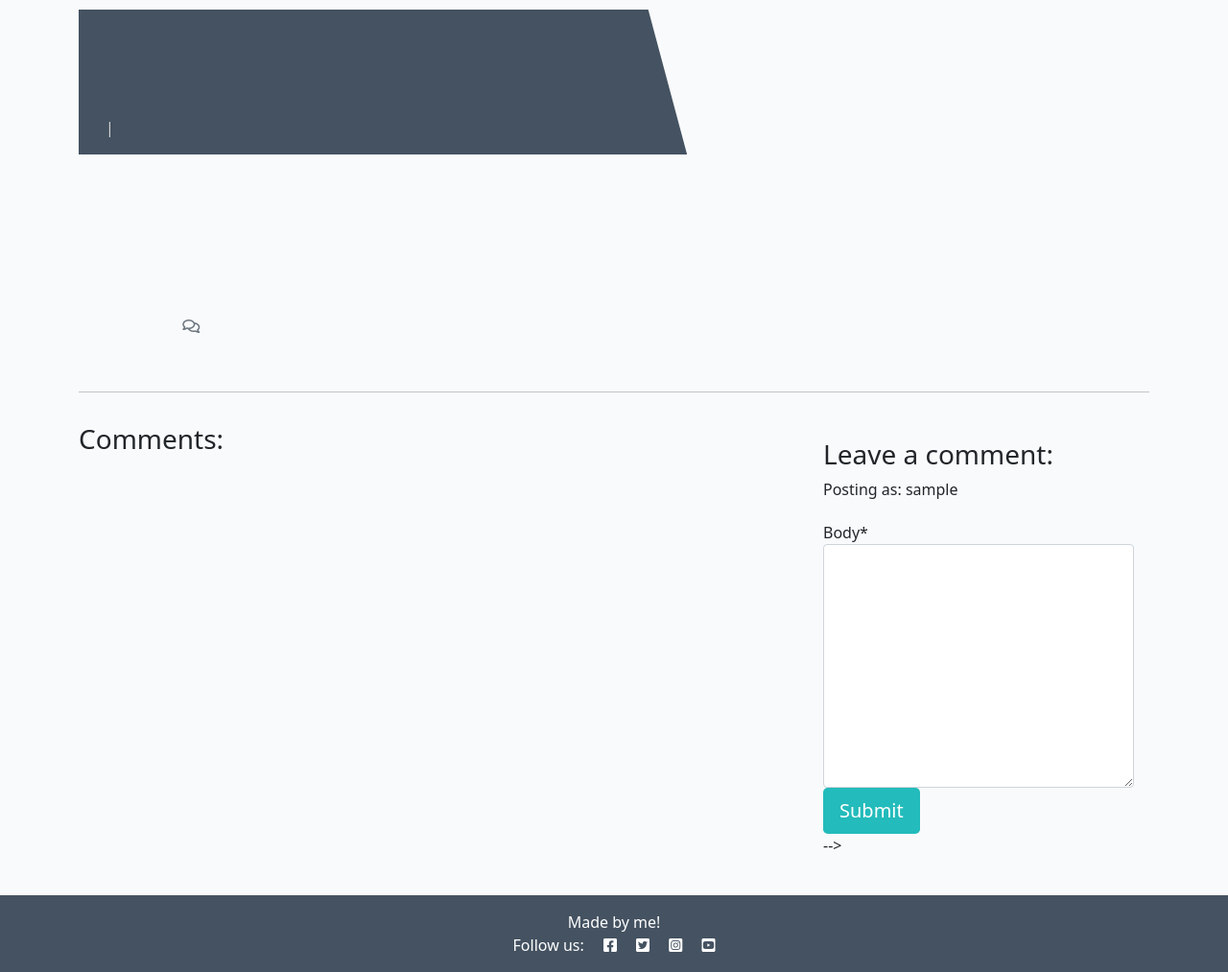
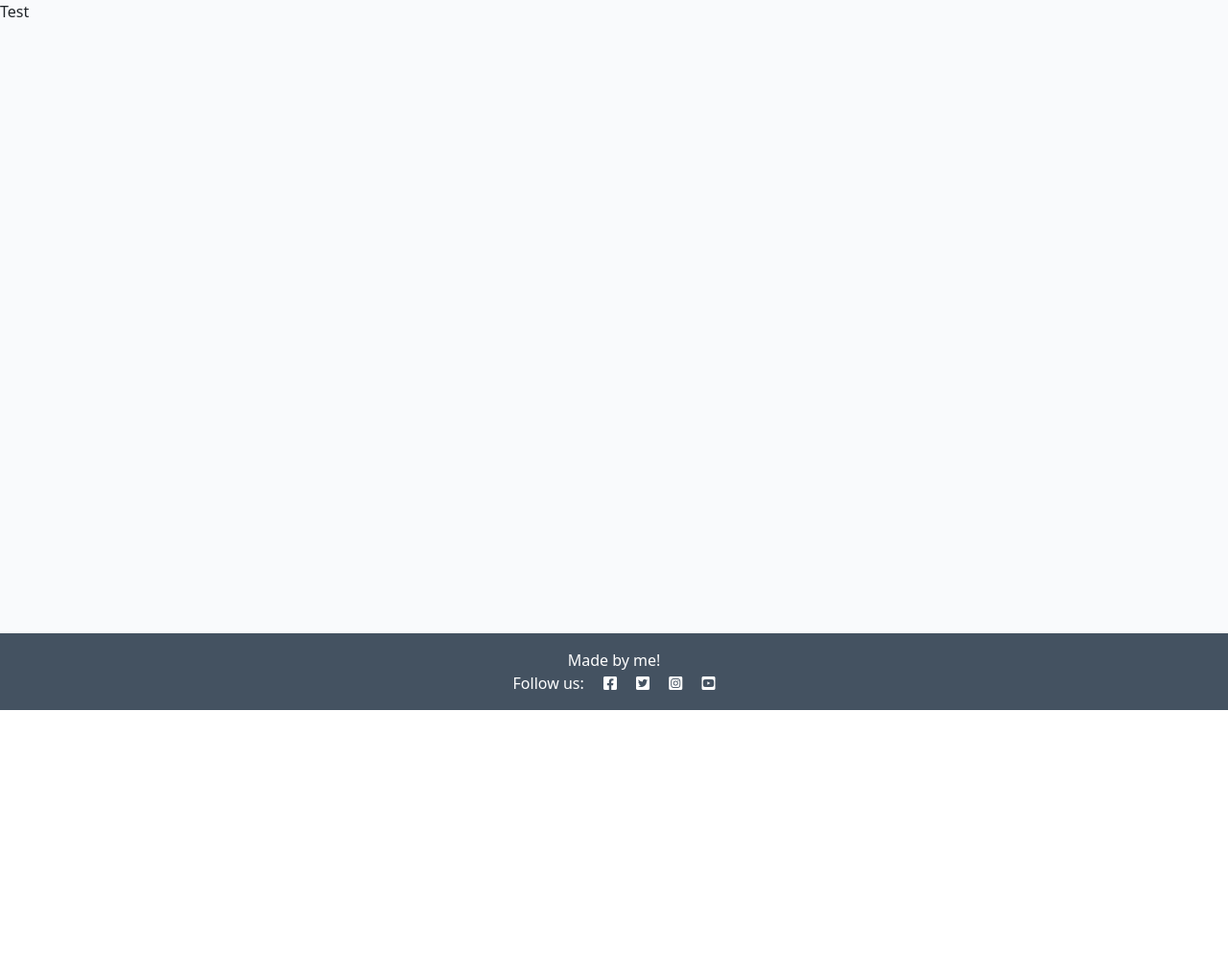
Before and after one commit to SamsKod/MyFirstDjango, a Django app: template templates/post_detail.html in a window 1280 px wide. Shown: the part 60-1073 px from the top of the page at 96% size. After the commit the page ends 800 px from the top, so only its background shows below. Run offline with Django 3.2, Linux system fonts and the light colour scheme; the template is opened without the code that fills it: values that come from a table or form of the project are taken from there, others are empty; the visitor is signed in with stand-in values (Sample User, id 1); some libraries are stand-ins or nearby versions.

Commit message:
Debug post_detail error

```diff
--- a/templates/post_detail.html
+++ b/templates/post_detail.html
@@ -1,116 +1,3 @@
 {% extends 'base.html' %} {% block content %}
-<!-- {% load crispy_forms_tags %} -->
-
-<div class="masthead">
-    <div class="container">
-        <div class="row g-0">
-            <div class="col-md-6 masthead-text">
-                <!-- Post title goes in these h1 tags -->
-                <h1 class="post-title">{{ post.title }}</h1>
-                <!-- Post author goes before the | the post's created date goes after -->
-                <p class="post-subtitle">{{ post.author }} | {{ post.created_on }}</p>
-            </div>
-            <div class="d-none d-md-block col-md-6 masthead-image">
-                <!-- The featured image URL goes in the src attribute -->
-                {% if "placeholder" in post.featured_image.url %}
-                <img src="https://codeinstitute.s3.amazonaws.com/fullstack/blog/default.jpg" width="100%">
-                {% else %}
-                <img src=" {{ post.featured_image.url }}" width="100%">
-                {% endif %}
-            </div>
-        </div>
-    </div>
-</div>
-
-<div class="container">
-    <div class="row">
-        <div class="col card mb-4  mt-3 left  top">
-            <div class="card-body">
-                <!-- The post content goes inside the card-text. -->
-                <!-- Use the | safe filter inside the template tags -->
-                <p class="card-text ">
-                    {{ post.content | safe }}
-                </p>
-                <div class="row">
-
-                    <div class="col-1">
-                        <strong>
-                            <!--{% if user.is_authenticated %}
-                            <form class="d-inline" action="{% url 'post_like' post.slug %}" method="POST">
-                                {% csrf_token %}
-                                {% if liked %}
-                                <button type="submit" name="blogpost_id" value="{{post.slug}}" class="btn-like"><i class="fas fa-heart"></i></button>
-                                {% else %}
-                                <button type="submit" name="blogpost_id" value="{{post.slug}}" class="btn-like"><i class="far fa-heart"></i></button>
-                                {% endif %}
-                            </form>
-                            {% else %}
-                            <span class="text-secondary"><i class="far fa-heart"></i></span>
-                            {% endif %} -->
-                        <!-- The number of likes goes before the closing strong tag -->
-                        <span class="text-secondary">{{ post.number_of_likes }} </span>
-                        </strong>
-                    </div>
-                    <div class="col-1">
-                        {% with comments.count as total_comments %}
-                        <strong class="text-secondary"><i class="far fa-comments"></i>
-                            <!-- Our total_comments variable goes before the closing strong tag -->
-                            {{ total_comments }}</strong>
-                        {% endwith %}
-                    </div>
-                </div>
-            </div>
-        </div>
-    </div>
-    <div class="row">
-        <div class="col">
-            <hr>
-        </div>
-    </div>
-    <div class="row">
-        <div class="col-md-8 card mb-4  mt-3 ">
-            <h3>Comments:</h3>
-            <div class="card-body">
-                <!-- We want a for loop inside the empty control tags to iterate through each comment in comments -->
-                {% for comment in comments %}
-                <div class="comments" style="padding: 10px;">
-                    <p class="font-weight-bold">
-                        <!-- The commenter's name goes here. Check the model if you're not sure what that is -->
-                        {{ comment.name }}
-                        <span class=" text-muted font-weight-normal">
-                            <!-- The comment's created date goes here -->
-                            {{ comment.created_on }}
-                        </span> wrote:
-                    </p>
-                    <!-- The body of the comment goes before the | -->
-                    {{ comment.body | linebreaks }}
-                </div>
-                <!-- Our for loop ends here -->
-                {% endfor %}
-            </div>
-        </div>
-        <div class="col-md-4 card mb-4  mt-3 ">
-            <div class="card-body">
-                <!-- For later -->
-                {% if commented %}
-                <div class="alert alert-success" role="alert">
-                    Your comment is awaiting approval
-                </div>
-                <!--{% else %}
-                {% if user.is_authenticated %}
-
-                <h3>Leave a comment:</h3>
-                <p>Posting as: {{ user.username }}</p>
-                <form method="post" style="margin-top: 1.3em;">
-                    {{ comment_form | crispy }}
-                    {% csrf_token %}
-                    <button type="submit" class="btn btn-signup btn-lg">Submit</button>
-                </form>
-                {% endif %} -->
-                {% endif %}
-            </div>
-        </div>
-    </div>
-</div>
-
+<div>Test</div>
 {% endblock content %}
```
